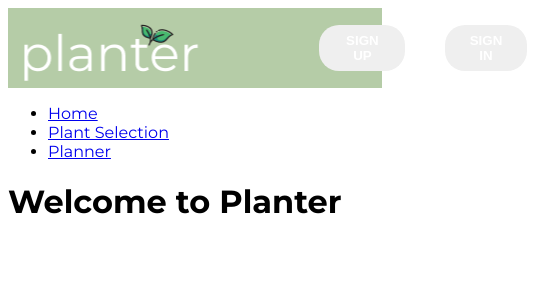
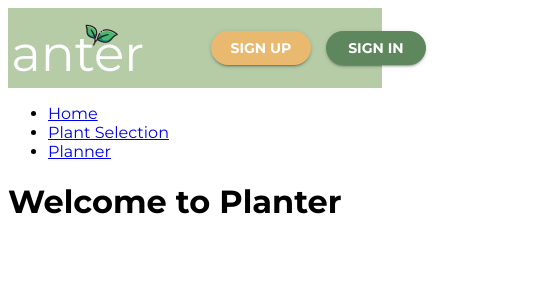
Before and after one commit to tessrexx/PlanterWebapp, a React (Create React App) app: page / in a window 390 px wide. Shown: the top 300 px of the page, 547 px wide, since content can reach past the window. Built offline with nearby package versions, Linux system fonts and the light colour scheme.

Commit message:
Navbar Debugged

```diff
--- a/public/index.html
+++ b/public/index.html
@@ -5,6 +5,12 @@
     <link rel="icon" href="%PUBLIC_URL%/favicon.ico" />
     <meta name="viewport" content="width=device-width, initial-scale=1" />
     <link rel="manifest" href="%PUBLIC_URL%/manifest.json" />
+    <link rel="preconnect" href="https://fonts.googleapis.com" />
+    <link rel="preconnect" href="https://fonts.gstatic.com" crossorigin />
+    <link
+      href="https://fonts.googleapis.com/css2?family=Montserrat:ital,wght@0,400;0,500;0,600;0,700;0,800;1,400;1,500;1,600;1,700;1,800&display=swap"
+      rel="stylesheet"
+    />
     <title>Planter</title>
   </head>
   <body>
--- a/src/App.js
+++ b/src/App.js
@@ -5,6 +5,7 @@ import Planner from "./Pages/PlannerViewPage";
 import { Routes, Route, Router } from "react-router-dom";
 import TempAccessButtons from "./TempAccessButtons";
 import Navbar from "./Components/Navbar";
+import theme from "./Components/theme";
 
 function App() {
   return (
--- a/src/Components/Button.jsx
+++ /dev/null
@@ -1,37 +0,0 @@
-//import React from "react";
-import "./Mixed.css";
-//import { Link } from "react-router-dom";
-//import { Button } from "@mui/material";
-
-import React from "react";
-//import "./Button.css";
-import { Link } from "react-router-dom";
-
-const STYLES = ["btn--primary", "btn--seconday", "btn--outlined"];
-const SIZES = ["btn--medium", "btn--large"];
-
-export const Button = ({
-  children,
-  type,
-  onClick,
-  buttonStyle,
-  buttonSize,
-}) => {
-  const checkButtonStyle = STYLES.includes(buttonStyle)
-    ? buttonStyle
-    : STYLES[0];
-
-  const checkButtonSize = SIZES.includes(buttonSize) ? buttonSize : SIZES[0];
-
-  return (
-    <div className="btn">
-      <button
-        className={`btn ${checkButtonStyle} ${checkButtonSize}`}
-        onClick={onClick}
-        type={type}
-      >
-        {children}
-      </button>
-    </div>
-  );
-};
--- a/src/Components/Mixed.css
+++ b/src/Components/Mixed.css
@@ -1,5 +1,5 @@
 .btn {
-  padding: 8px 20px;
+  padding: 8px 10px;
   border-radius: 20px;
   outline: none;
   border: none;
--- a/src/Components/Navbar.css
+++ b/src/Components/Navbar.css
@@ -1,5 +1,6 @@
 .navbar {
   background: #b5cca7;
+  width: 100%;
   height: 80px;
   display: flex;
   justify-content: center;
@@ -13,13 +14,10 @@
   display: flex;
   justify-content: center;
   align-items: center;
-  height: 80px;
-  max-width: 1800px;
 }
 
 .navbar-logo {
   justify-self: start;
-  margin-left: 20px;
   cursor: pointer;
   display: flex;
   align-items: left;
@@ -31,15 +29,15 @@
   grid-gap: 10px;
   list-style: none;
   text-align: center;
-  width: 60vw;
-  justify-content: end;
+  width: 70vw;
+  justify-content: center;
 }
 
 .nav-item {
   text-align: center;
   padding: 1px;
-  width: 100%;
   display: table;
+  margin-right: 50px;
 }
 
 @media screen and (max-width: 960px) {
@@ -54,12 +52,12 @@
     position: left;
     cursor: pointer;
     display: flex;
-    transform: translate(85%);
   }
 
   .nav-menu {
     position: right;
     cursor: pointer;
     display: flex;
+    width: 2vw;
   }
 }
--- a/src/Components/Navbar.jsx
+++ b/src/Components/Navbar.jsx
@@ -1,19 +1,10 @@
-//import React, { useState } from "react";
-//import { Routes, Route, Link } from "react-router-dom";
-//import { Button } from "@mui/material";
-
-import React, { useState } from "react";
+import React from "react";
 import { Link } from "react-router-dom";
-import { Button } from "./Button";
 import "./Navbar.css";
-import "./Mixed.css";
+import theme from "./theme";
+import { ThemeProvider, Button } from "@mui/material";
 
 function Navbar() {
-  // Event States
-  const [button] = useState(true);
-
-  // Function Prototypes
-
   return (
     //React Fragments ie: empty tags containing multiple elements.
     <>
@@ -31,8 +22,12 @@ function Navbar() {
               <Link to="/sign-in"></Link>
             </li>
           </ul>
-          {button && <Button buttonStyle="btn--primary">SIGN UP</Button>}
-          {button && <Button buttonStyle="btn--secondary">SIGN IN</Button>}
+          <Button variant="contained" color="secondary">
+            SIGN UP
+          </Button>
+          <Button variant="contained" color="primary" fullWidth="10">
+            SIGN IN
+          </Button>
         </div>
       </nav>
     </>
--- /dev/null
+++ b/src/Components/theme.js
@@ -0,0 +1,37 @@
+import { Bloodtype } from "@mui/icons-material";
+import { createTheme } from "@mui/material/styles";
+
+export const theme = createTheme({
+  palette: {
+    primary: {
+      main: "#5e875d",
+    },
+    secondary: {
+      main: "#eab970",
+      contrastText: "#ffffff",
+    },
+  },
+  components: {
+    // Name of the component
+    MuiButton: {
+      styleOverrides: {
+        // Name of the slot
+        root: {
+          // CSS
+          borderRadius: 20,
+          padding: 5,
+          marginLeft: 15,
+          width: 100,
+        },
+      },
+    },
+  },
+  typography: {
+    fontFamily: "Montserrat",
+    button: {
+      fontWeight: "bold",
+    },
+  },
+});
+
+export default theme;
--- a/src/index.js
+++ b/src/index.js
@@ -4,12 +4,16 @@ import "./index.css";
 import App from "./App";
 import reportWebVitals from "./reportWebVitals";
 import { BrowserRouter } from "react-router-dom";
+import { ThemeProvider } from "@mui/material/styles";
+import { theme } from "./Components/theme";
 
 const root = ReactDOM.createRoot(document.getElementById("root"));
 root.render(
-  <BrowserRouter>
-    <App />
-  </BrowserRouter>
+  <ThemeProvider theme={theme}>
+    <BrowserRouter>
+      <App />
+    </BrowserRouter>
+  </ThemeProvider>
 );
 
 // If you want to start measuring performance in your app, pass a function
```
